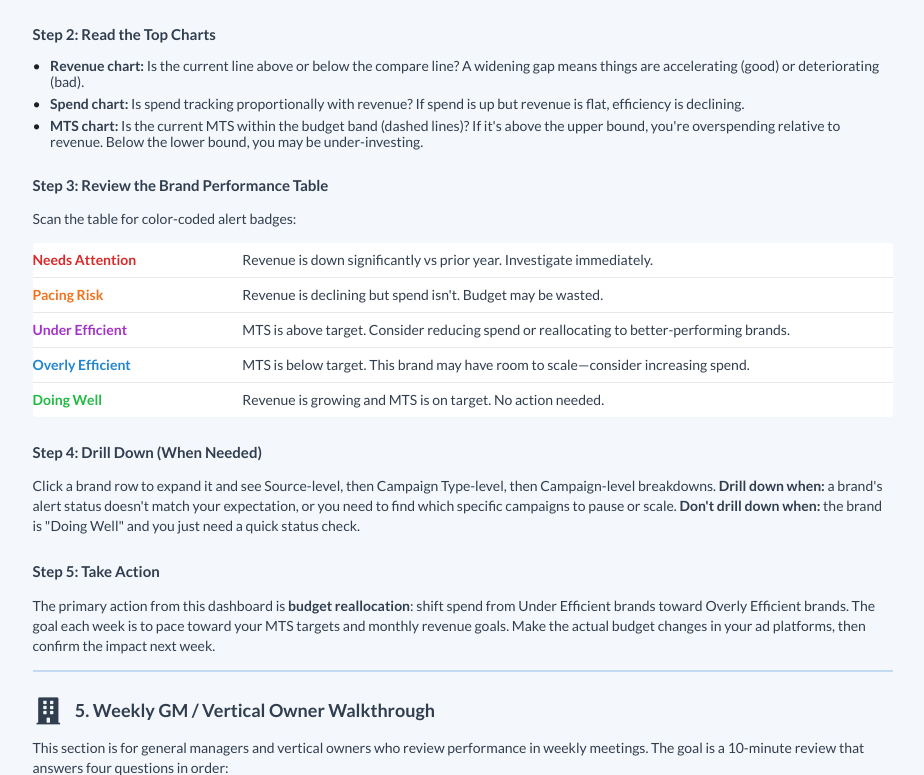
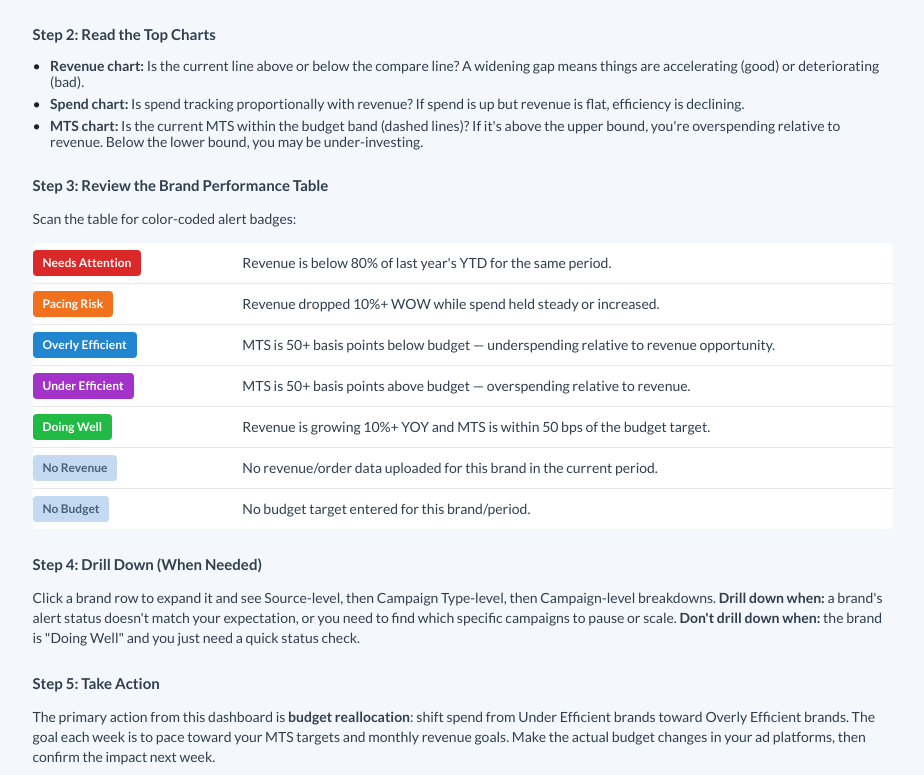
Before and after one commit to querybridge/marketing_peformance, a Django app: page /help/ in a window 1280 px wide. Shown: the part 2093-2868 px from the top of the page, without its empty margins (44-968 px from the left). Run offline with Django 5.2, Linux system fonts and the light colour scheme; some libraries are stand-ins or nearby versions.

Commit message:
Unify status badge labels and colors across dashboard and help docs
Single canonical ALERT_META now drives all status rendering:
- Labels: "Needs Attn" → "Needs Attention", "Over Eff." → "Overly Efficient",
  "Under Eff." → "Under Efficient"
- Colors: Under Efficient changed from red to purple to match help docs
- Brand table badges now use Semantic UI color classes from ALERT_META
- Help page status table rendered from ALERT_META instead of hardcoded HTML
- PDF report: added .bg-purple CSS class for Under Efficient badges

Co-Authored-By: Claude Opus 4.6 <noreply@anthropic.com>

```diff
--- a/marketing/dashboard/services.py
+++ b/marketing/dashboard/services.py
@@ -476,7 +476,7 @@ def compare_delta(cur, cmp):
 
 ALERT_META = {
     "needs_attention": {
-        "label": "Needs Attn",
+        "label": "Needs Attention",
         "color": "red",
         "icon": "exclamation triangle",
         "severity": "High",
@@ -506,7 +506,7 @@ ALERT_META = {
         "drill_target": "Source",
     },
     "overly_efficient": {
-        "label": "Over Eff.",
+        "label": "Overly Efficient",
         "color": "blue",
         "icon": "arrow up",
         "severity": "Med",
@@ -521,8 +521,8 @@ ALERT_META = {
         "drill_target": "Campaign Type",
     },
     "under_efficient": {
-        "label": "Under Eff.",
-        "color": "red",
+        "label": "Under Efficient",
+        "color": "purple",
         "icon": "arrow down",
         "severity": "Med",
         "tooltip": (
--- a/marketing/dashboard/templates/dashboard/help.html
+++ b/marketing/dashboard/templates/dashboard/help.html
@@ -214,26 +214,12 @@
 <p>Scan the table for color-coded alert badges:</p>
 <table class="ui very basic compact table">
   <tbody>
+    {% for a in help_alerts %}
     <tr>
-      <td style="width:200px"><span style="color:#db2828"><strong>Needs Attention</strong></span></td>
-      <td>Revenue is down significantly vs prior year. Investigate immediately.</td>
+      <td style="width:200px"><span class="ui {{ a.color }} label">{{ a.label }}</span></td>
+      <td>{{ a.tooltip }}</td>
     </tr>
-    <tr>
-      <td><span style="color:#f2711c"><strong>Pacing Risk</strong></span></td>
-      <td>Revenue is declining but spend isn't. Budget may be wasted.</td>
-    </tr>
-    <tr>
-      <td><span style="color:#a333c8"><strong>Under Efficient</strong></span></td>
-      <td>MTS is above target. Consider reducing spend or reallocating to better-performing brands.</td>
-    </tr>
-    <tr>
-      <td><span style="color:#2185d0"><strong>Overly Efficient</strong></span></td>
-      <td>MTS is below target. This brand may have room to scale&mdash;consider increasing spend.</td>
-    </tr>
-    <tr>
-      <td><span style="color:#21ba45"><strong>Doing Well</strong></span></td>
-      <td>Revenue is growing and MTS is on target. No action needed.</td>
-    </tr>
+    {% endfor %}
   </tbody>
 </table>
 
--- a/marketing/dashboard/templates/dashboard/partials/dashboard_content.html
+++ b/marketing/dashboard/templates/dashboard/partials/dashboard_content.html
@@ -126,7 +126,7 @@
         <td class="right aligned {{ row.mts_vs_budget|mts_vs_goal_class }}" data-sort-value="{{ row.mts_vs_budget|default_if_none:'0' }}">{{ row.mts_vs_budget|bps }}</td>
         <td>
           {% for a in row.alerts %}
-          <span class="ui mini label alert-{{ a }}"
+          <span class="ui mini {{ a|alert_color }} label"
                 data-tooltip="{{ a|alert_tooltip }}"
                 data-position="top center"
                 data-variation="small">
--- a/marketing/dashboard/templates/dashboard/pdf/weekly_summary.html
+++ b/marketing/dashboard/templates/dashboard/pdf/weekly_summary.html
@@ -15,6 +15,7 @@
   .bg-green { background: #21ba45; }
   .bg-blue { background: #2185d0; }
   .bg-orange { background: #f2711c; }
+  .bg-purple { background: #a333c8; }
   .bg-grey { background: #999; }
   table { width: 100%; border-collapse: collapse; margin-top: 8px; }
   th, td { padding: 5px 8px; text-align: left; border-bottom: 1px solid #e0e0e0; font-size: 10px; }
--- a/marketing/dashboard/templatetags/dashboard_filters.py
+++ b/marketing/dashboard/templatetags/dashboard_filters.py
@@ -145,6 +145,12 @@ def alert_icon(key):
 
 
 @register.filter
+def alert_color(key):
+    """Alert key → Semantic UI color class."""
+    return ALERT_META.get(key, {}).get("color", "grey")
+
+
+@register.filter
 def alert_tooltip(key):
     """Alert key → one-sentence tooltip."""
     return ALERT_META.get(key, {}).get("tooltip", "")
--- a/marketing/dashboard/views.py
+++ b/marketing/dashboard/views.py
@@ -1617,4 +1617,13 @@ def match_campaigns(request):
 # ───────────────────────────────────────────────────────────────────────────
 
 def help_page(request):
-    return render(request, "dashboard/help.html")
+    # Canonical alert statuses for the help page status table
+    help_alerts = []
+    for key in ALERT_DISPLAY_ORDER:
+        meta = services.ALERT_META[key]
+        help_alerts.append({
+            "label": meta["label"],
+            "color": meta["color"],
+            "tooltip": meta["tooltip"],
+        })
+    return render(request, "dashboard/help.html", {"help_alerts": help_alerts})
```
